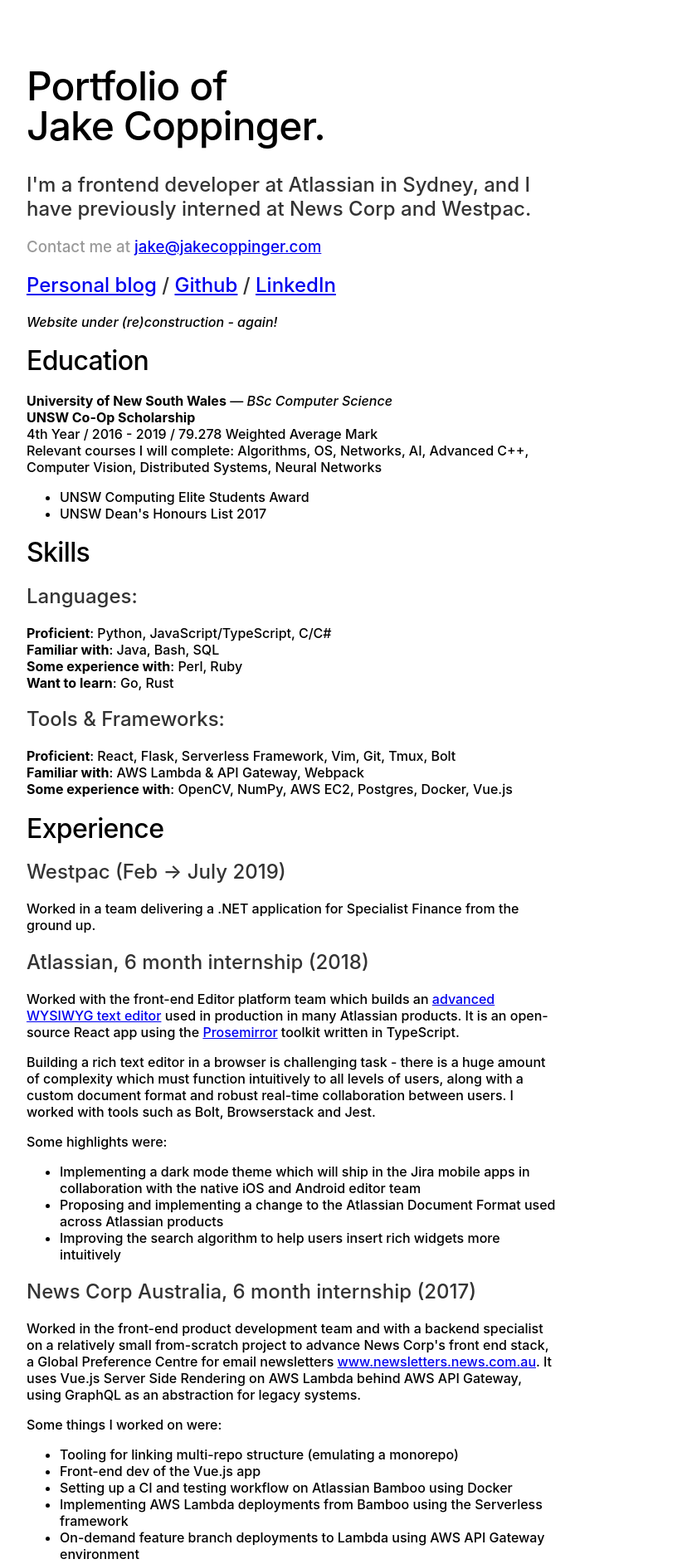
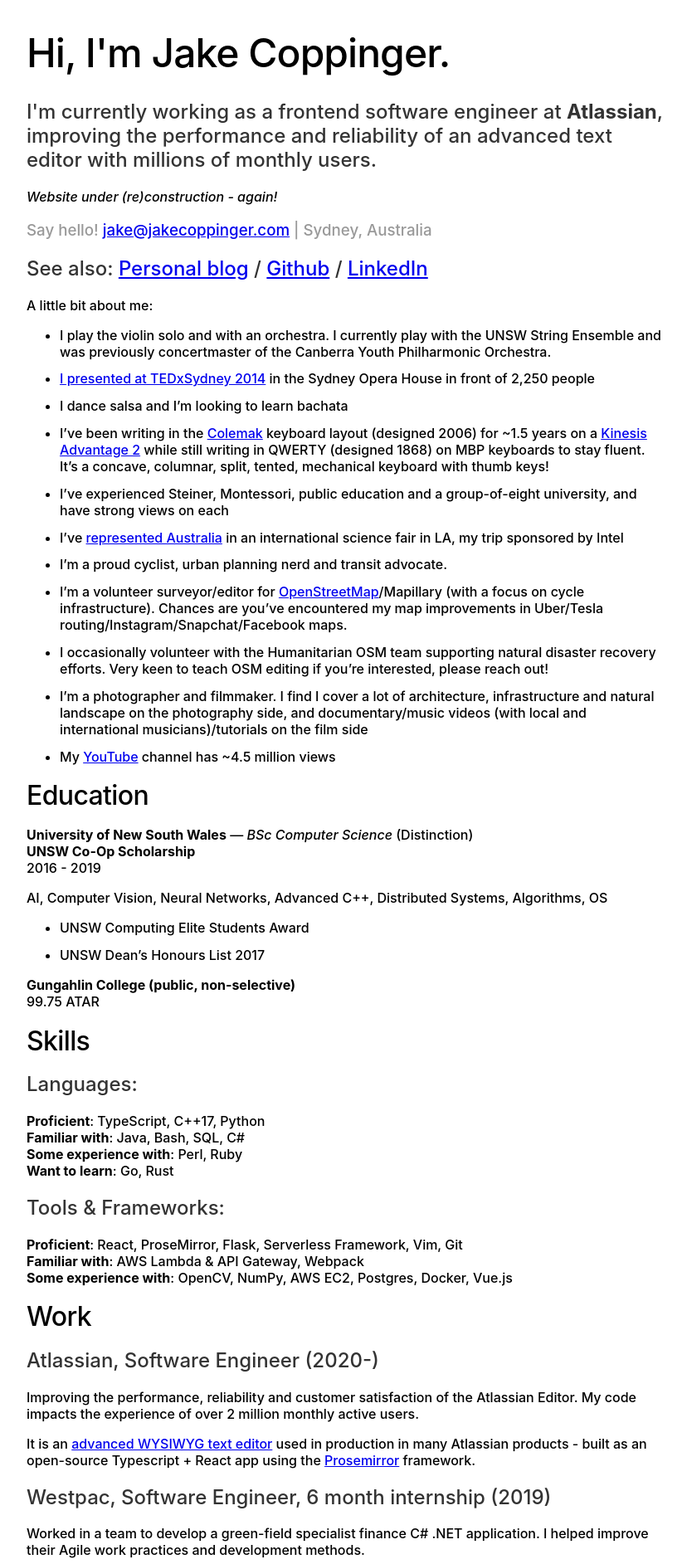
Before and after one commit to jakecoppinger/jakecoppinger.com, a Flask app: page / in a window 1280 px wide. Shown: the top 1885 px of the page at 83% size, without its empty margins (104-932 px from the left). Run offline with Flask 2, Linux system fonts and the light colour scheme; style sheets or scripts are compiled from the project's sources.

Commit message:
Website update with things about me

```diff
--- a/assets/scss/landing.scss
+++ b/assets/scss/landing.scss
@@ -1,9 +1,9 @@
 #landingscreen {
     height: 100vh;
-    margin-top:10vh;
-    width:50vw;
+    margin-top:5vh;
+    width:60vw;
     margin-left: 10vw;
-    margin-right: 40vw;
+    margin-right: 30vw;
 }
 
 
@@ -20,6 +20,10 @@
 p, h1, h2, h3, li {
     font-family: -apple-system, BlinkMacSystemFont, "akzidenz-grotesk_pro_regular", sans-serif;
     font-weight: 500;
+}
+
+li {
+    margin-bottom: 0.8em;
 }
 
 #maintitle h1 {
--- a/templates/base.html
+++ b/templates/base.html
@@ -2,7 +2,7 @@
 <html>
     <head>
         <meta charset="UTF-8">
-        <title>{% block title %}{% endblock %} - Jake Coppinger</title>
+        <title>{% block title %}{% endblock %}</title>
         <meta name="description" content="{% block description %}{% endblock %}"/>
 
         <meta name="viewport" content="width=device-width, initial-scale=1.0" />
--- a/templates/index.html
+++ b/templates/index.html
@@ -1,128 +1,104 @@
 {% extends "base.html" %}
 
- {% block title %}Portfolio{% endblock %} {% block description %}Portfolio of Jake Coppinger. I'm a final year Computer Science student at UNSW in Sydney, and I have previously been an intern at Atlassian, Westpac and News Corp. I'll be working at Atlassian from 2020.{% endblock %}
+ {% block title %}Jake Coppinger: Portfolio{% endblock %}
+ {% block description %}Personal website of Jake Coppinger. I'm currently working as a frontend software engineer at Atlassian, improving the performance and reliability of an advanced text editor with millions of monthly users.{% endblock %}
 
  {% block body %}
 <div id="landingscreen">
     <div id="maintitle">
-        <h1>Portfolio of <br>Jake Coppinger.</h1>
-        <h2>I'm a frontend developer at Atlassian in Sydney, and I have previously interned at News Corp and Westpac.<h2>
+        <h1>Hi, I'm Jake Coppinger.</h1>
 
-        <h3>Contact me at <a href="mailto:jake@jakecoppinger.com">jake@jakecoppinger.com</a></h3>
+        <h2>I'm currently working as a frontend software engineer at <b>Atlassian</b>, improving the performance and reliability of an advanced text editor with millions of monthly users.</h2>
 
-        <h2>
+        <p><i>Website under (re)construction - again!</p></i>
+        <h3>Say hello! <a href="mailto:jake@jakecoppinger.com">jake@jakecoppinger.com</a> | Sydney, Australia</h3>
+
+        <h2>See also:
             <a href="https://jakecoppinger.blog/" target=”_blank”>Personal blog</a> /
             <a href="https://github.com/jakecoppinger/" target=”_blank”>Github</a> /
             <a href="http://au.linkedin.com/in/jakecoppinger" target=”_blank”>LinkedIn</a>
         </h2>
+        <p>A little bit about me:</p>
+<ul>
+<li>I play the violin solo and with an orchestra. I currently play with the UNSW String Ensemble and was previously concertmaster of the Canberra Youth Philharmonic Orchestra.</li>
+<li><a href="https://tedxsydney.com/talk/how-i-learned-to-improve-technology-jake-coppinger/">I presented at TEDxSydney 2014</a> in the Sydney Opera House in front of 2,250 people</li>
+<li>I dance salsa and I’m looking to learn bachata</li>
+<li>I’ve been writing in the <a href="https://colemak.com/">Colemak</a> keyboard layout (designed 2006) for ~1.5 years on a <a href="https://kinesis-ergo.com/shop/advantage2/">Kinesis Advantage 2</a> while still writing in QWERTY (designed 1868) on MBP keyboards to stay fluent. It’s a concave, columnar, split, tented, mechanical keyboard with thumb keys!</li>
+<li>I’ve experienced Steiner, Montessori, public education and a group-of-eight university, and have strong views on each</li>
+<li>I’ve <a href="https://www.scienceawards.org.au/Alumni-home/Meet-the-Alumni/Jake-Coppinger">represented Australia</a> in an international science fair in LA, my trip sponsored by Intel</li>
+<li>I’m a proud cyclist, urban planning nerd and transit advocate.</li>
+<li>I’m a volunteer surveyor/editor for <a href="https://www.openstreetmap.org/">OpenStreetMap</a>/Mapillary (with a focus on cycle infrastructure). Chances are you’ve encountered my map improvements in Uber/Tesla routing/Instagram/Snapchat/Facebook maps.</li>
+<li>I occasionally volunteer with the Humanitarian OSM team supporting natural disaster recovery efforts. Very keen to teach OSM editing if you’re interested, please reach out!</li>
+<li>I’m a photographer and filmmaker. I find I cover a lot of architecture, infrastructure and natural landscape on the photography side, and documentary/music videos (with local and international musicians)/tutorials on the film side</li>
+<li>My <a href="https://www.youtube.com/channel/UC15uvzjScSczMssCGvGg6aQ">YouTube</a> channel has ~4.5 million views</li>
+</ul>
+
+
 </div>
 
-<p><i>Website under (re)construction - again!</p></i>
 <!-- <h1>Resume (<a href="/pdf/Jake Coppinger Resume - 20th Feb 2019.pdf">download PDF</a>)</h1> -->
-
-<h1 id="toc_0">Education</h1>
-
-<p><strong>University of New South Wales</strong> — <em>BSc Computer Science</em><br>
-<strong>UNSW Co-Op Scholarship</strong><br>
-4th Year / 2016 - 2019 / 79.278 Weighted Average Mark<br>
-Relevant courses I will complete: Algorithms, OS, Networks, AI, Advanced C++, Computer Vision, Distributed Systems, Neural Networks</p>
-
+<h1 id="education">Education</h1>
+<p><strong>University of New South Wales</strong> — <em>BSc Computer Science</em> (Distinction)<br />
+<strong>UNSW Co-Op Scholarship</strong><br />
+2016 - 2019</p>
+<p>AI, Computer Vision, Neural Networks, Advanced C++, Distributed Systems, Algorithms, OS</p>
 <ul>
 <li>UNSW Computing Elite Students Award</li>
-<li>UNSW Dean&#39;s Honours List 2017</li>
+<li>UNSW Dean’s Honours List 2017</li>
 </ul>
-
-<h1 id="toc_1">Skills</h1>
-
-<h2 id="toc_2">Languages:</h2>
-
-<p><strong>Proficient</strong>: Python, JavaScript/TypeScript, C/C#<br>
-<strong>Familiar with</strong>: Java, Bash, SQL<br>
-<strong>Some experience with</strong>: Perl, Ruby<br>
+<p><strong>Gungahlin College (public, non-selective)</strong><br />
+99.75 ATAR</p>
+<h1 id="skills">Skills</h1>
+<h2 id="languages">Languages:</h2>
+<p><strong>Proficient</strong>: TypeScript, C++17, Python<br />
+<strong>Familiar with</strong>: Java, Bash, SQL, C#<br />
+<strong>Some experience with</strong>: Perl, Ruby<br />
 <strong>Want to learn</strong>: Go, Rust</p>
-
-<h2 id="toc_3">Tools &amp; Frameworks:</h2>
-
-<p><strong>Proficient</strong>: React, Flask, Serverless Framework, Vim, Git, Tmux, Bolt<br>
-<strong>Familiar with</strong>: AWS Lambda &amp; API Gateway, Webpack<br>
+<h2 id="tools-frameworks">Tools &amp; Frameworks:</h2>
+<p><strong>Proficient</strong>: React, ProseMirror, Flask, Serverless Framework, Vim, Git<br />
+<strong>Familiar with</strong>: AWS Lambda &amp; API Gateway, Webpack<br />
 <strong>Some experience with</strong>: OpenCV, NumPy, AWS EC2, Postgres, Docker, Vue.js</p>
-
-<h1 id="toc_4">Experience</h1>
-
-<h2 id="toc_5">Westpac (Feb -&gt; July 2019)</h2>
-<p>Worked in a team delivering a .NET application for Specialist Finance from the ground up.</p>
-
-<h2 id="toc_6">Atlassian, 6 month internship (2018)</h2>
-
+<h1 id="work">Work</h1>
+<h2 id="atlassian-software-engineer-2020-">Atlassian, Software Engineer (2020-)</h2>
+<p>Improving the performance, reliability and customer satisfaction of the Atlassian Editor. My code impacts the experience of over 2 million monthly active users.</p>
+<p>It is an <a href="https://atlaskit.atlassian.com/packages/editor/editor-core">advanced WYSIWYG text editor</a> used in production in many Atlassian products - built as an open-source Typescript + React app using the <a href="https://prosemirror.net/">Prosemirror</a> framework.</p>
+<h2 id="westpac-software-engineer-6-month-internship-2019">Westpac, Software Engineer, 6 month internship (2019)</h2>
+<p>Worked in a team to develop a green-field specialist finance C# .NET application. I helped improve their Agile work practices and development methods.</p>
+<h2 id="atlassian-software-engineer-6-month-internship-2018">Atlassian, Software Engineer, 6 month internship (2018)</h2>
 <p>Worked with the front-end Editor platform team which builds an <a href="https://atlaskit.atlassian.com/packages/editor/editor-core">advanced WYSIWYG text editor</a> used in production in many Atlassian products. It is an open-source React app using the <a href="https://prosemirror.net/">Prosemirror</a> toolkit written in TypeScript.</p>
-
 <p>Building a rich text editor in a browser is challenging task - there is a huge amount of complexity which must function intuitively to all levels of users, along with a custom document format and robust real-time collaboration between users. I worked with tools such as Bolt, Browserstack and Jest.</p>
-
-<p>Some highlights were:
+<p>Some highlights were: - Implementing a dark mode theme which will ship in the Jira mobile apps in collaboration with the native iOS and Android editor team - Proposing and implementing a change to the Atlassian Document Format used across Atlassian products - Improving the search algorithm to help users insert rich widgets more intuitively</p>
+<h2 id="news-corp-australia-6-month-internship-2017">News Corp Australia, 6 month internship (2017)</h2>
+<p>Worked in the front-end product development team and with a backend specialist on a relatively small from-scratch project to advance News Corp’s front end stack, a Global Preference Centre for email newsletters <a href="https://www.newsletters.news.com.au/">www.newsletters.news.com.au</a>. It uses Vue.js Server Side Rendering on AWS Lambda behind AWS API Gateway, using GraphQL as an abstraction for legacy systems.</p>
+<p>Some things I worked on were: - Tooling for linking multi-repo structure (emulating a monorepo) - Front-end dev of the Vue.js app - Setting up a CI and testing workflow on Atlassian Bamboo using Docker - Implementing AWS Lambda deployments from Bamboo using the Serverless framework - On-demand feature branch deployments to Lambda using AWS API Gateway environment - JS unit tests, setting up Vue component tests using JSDOM, headless parallel Serverless screenshot integration tests - Load testing to determine the best Lambda CPU/RAM settings and cost - Improving SSR performance using AWS X-Ray tracing; ~300ms render time to ~50ms</p>
+<h1 id="projects">Projects</h1>
+<h3 id="cloudspotting.app-2019-github.comjakecoppingercloudspotting.app">Cloudspotting.app, 2019 <em><a href="https://github.com/jakecoppinger/cloudspotting.app">github.com/jakecoppinger/cloudspotting.app</a></em></h3>
+<p>(No longer in active development due to imagery licencing issues)</p>
+<p>Weather radar simplified - a web app that shows every Bureau of Meteorology radar image animated on a slippy map in your exact location. I wrote a custom tileserver which georeferences BOM images and generates slippy map tilesets with Python GDAL and ImageMagick, served up to a Mapbox OpenGL slippy map using an OpenStreetMap cache.</p>
+<p>Written in TypeScript (for web and Node) and Python. I also tinkered with FFT powered rain prediction!</p>
+<h3 id="sydney-bus-departures-2017-github.comjakecoppingersydney-bus-departures">Sydney Bus Departures, 2017 <em><a href="https://github.com/jakecoppinger/sydney-bus-departures">github.com/jakecoppinger/sydney-bus-departures</a></em></h3>
+<p>I created a simple API running on AWS Lambda &amp; Heroku to query real-time Sydney bus arrivals using TfNSW’s Trip Planner API. I also built a Pebble JS app to query my nearest favourite bus stops and get real-time departures. (I previously visualised Sydney transit data along with a short film/swiss poster: <em><a href="https://jakecoppinger.com/transit_in_sydney">jakecoppinger.com/transit_in_sydney</a></em>)</p>
+<h3 id="urbanscribe-2016-github.comjakecoppingerurbanscribe">UrbanScribe, 2016 <em><a href="https://github.com/jakecoppinger/urbanscribe">github.com/jakecoppinger/urbanscribe</a></em></h3>
+<p>I developed a proof-of-concept system to enable A/B testing in architecture using computer vision. A laptop recognises pedestrians with OpenCV, sends their positions over WiFi to an Arduino which plots their position on a piece of paper.</p>
+<h3 id="departing.io-2015-jakecoppinger.comdeparting_io">Departing.io, 2015 <em><a href="https://jakecoppinger.com/departing_io">jakecoppinger.com/departing_io</a></em></h3>
+<p>A real-time bus arrivals app for Canberra to simply answer “When will my next bus come”. Built with a Python backend on Heroku which queries the ACT government’s NXTBUS SIRI API and a JS front end that renders on a Canvas using Processing.js</p>
+<h3 id="swirlesque-2013-jakecoppinger.comswirlesque">Swirlesque, 2013 <em><a href="http://jakecoppinger.com/swirlesque">jakecoppinger.com/swirlesque</a></em></h3>
+<p>A system for interacting with IoT devices using hand gestures. I developed an Arduino based prototype with a low power gesture recognition algorithm, an Android app in Processing and a 3D printed casing through a year long independent research project while in year 12. I presented my research at <a href="https://www.youtube.com/watch?v=vtvcRfo887Y">TEDxSydney</a>, <a href="http://www.scienceawards.org.au/Alumni-home/Meet-the-Alumni/Jake-Coppinger">Intel ISEF</a>, <a href="http://www.australianscience.com.au/news/teen-innovators-head-to-head-for-top-science-awards/">BHPBSEA</a>, Razorfish, <a href="https://www.youtube.com/watch?v=9PwltXKtkKk">CSIRO</a> and was interviewed by <a href="http://kwhs.wharton.upenn.edu/2014/08/intelligent-glove-smartphone-app-teens-perspective-whats-missing-classroom/">University of Pennsylvania</a>, <a href="http://www.smh.com.au/small-business/smallbiz-tech/youll-never-look-at-an-iphone-the-same-20141215-127ubw.html">SMH</a>, <a href="http://www.theaustralian.com.au/innovationchallenge/little-gesture-may-eradicate-clicks-and-taps/story-fnj8drpe-1227094107331">The Australian</a>, <a href="https://www.youtube.com/watch?v=9PwltXKtkKk">ABC News</a>, <a href="https://www.youtube.com/watch?v=Tb1UAHiXuHc">7:30 report</a>, <a href="https://www.youtube.com/watch?v=pmZNDREPOIw">Ten</a> and <a href="https://www.youtube.com/watch?v=8vt5k36GJIM">7 News</a>.</p>
+<h1 id="other-skills">Other skills</h1>
 <ul>
-    <li>Implementing a dark mode theme which will ship in the Jira mobile apps in collaboration with the native iOS and Android editor team</li>
-    <li>Proposing and implementing a change to the Atlassian Document Format used across Atlassian products</li>
-    <li>Improving the search algorithm to help users insert rich widgets more intuitively</li>
-</ul>
-
-<h2 id="toc_7">News Corp Australia, 6 month internship (2017)</h2>
-
-<p>Worked in the front-end product development team and with a backend specialist on a relatively small from-scratch project to advance News Corp&#39;s front end stack, a Global Preference Centre for email newsletters <a href="https://www.newsletters.news.com.au/">www.newsletters.news.com.au</a>. It uses Vue.js Server Side Rendering on AWS Lambda behind AWS API Gateway, using GraphQL as an abstraction for legacy systems.</p>
-
-<p>Some things I worked on were:
-<ul>
-    <li>Tooling for linking multi-repo structure (emulating a monorepo)</li>
-    <li>Front-end dev of the Vue.js app</li>
-    <li>Setting up a CI and testing workflow on Atlassian Bamboo using Docker</li>
-    <li>Implementing AWS Lambda deployments from Bamboo using the Serverless framework</li>
-    <li>On-demand feature branch deployments to Lambda using AWS API Gateway environment</li>
-    <li>JS unit tests, setting up Vue component tests using JSDOM, headless parallel Serverless screenshot integration tests</li>
-    <li>Load testing to determine the best Lambda CPU/RAM settings and cost</li>
-    <li>Improving SSR performance using AWS X-Ray tracing; ~300ms render time to ~50ms</p>
-</ul>
-<h1 id="toc_8">Projects</h1>
-
-<h3 id="toc_9">Cloudspotting.app, 2019 <em><a href="https://github.com/jakecoppinger/cloudspotting.app">github.com/jakecoppinger/cloudspotting.app</a></em></h3>
-
-<p>(Still in very active development, I really wanted to ship!)</p>
-
-<p>Weather radar simplified - a web app that shows every Bureau of Meteorology radar image animated on a slippy map in your exact location. I wrote a custom tileserver which georeferences BOM images and generates slippy map tilesets with Python GDAL and ImageMagick, served up to a Mapbox OpenGL slippy map using an OpenStreetMap cache.</p>
-
-<p>Written in TypeScript (for web and Node) and Python. I&#39;ve been tinkering with FFT powered rain prediction but I need the map first!</p>
-
-<h3 id="toc_10">Sydney Bus Departures, 2017 <em><a href="https://github.com/jakecoppinger/sydney-bus-departures">github.com/jakecoppinger/sydney-bus-departures</a></em></h3>
-
-<p>I created a simple API running on AWS Lambda &amp; Heroku to query real-time Sydney bus arrivals using TfNSW&#39;s Trip Planner API. I also built a Pebble JS app to query my nearest favourite bus stops and get real-time departures. (I previously visualised Sydney transit data along with a short film/swiss poster: <em><a href="https://jakecoppinger.com/transit_in_sydney">jakecoppinger.com/transit<em>in</em>sydney</a></em>)</p>
-
-<h3 id="toc_11">UrbanScribe, 2016 <em><a href="https://github.com/jakecoppinger/urbanscribe">github.com/jakecoppinger/urbanscribe</a></em></h3>
-
-<p>I developed a proof-of-concept system to enable A/B testing in architecture using computer vision. A laptop recognises pedestrians with OpenCV, sends their positions over WiFi to an Arduino which plots their position on a piece of paper.</p>
-
-<h3 id="toc_12">Departing.io, 2015 <em><a href="https://jakecoppinger.com/departing_io">jakecoppinger.com/departing_io</a></em></h3>
-
-<p>A real-time bus arrivals app for Canberra to simply answer “When will my next bus come”. Built with a Python backend on Heroku which queries the ACT government&#39;s NXTBUS SIRI API and a JS front end that renders on a Canvas using Processing.js</p>
-
-<h3 id="toc_13">Swirlesque, 2013  <em><a href="http://jakecoppinger.com/swirlesque">jakecoppinger.com/swirlesque</a></em></h3>
-
-<p>A system for interacting with IoT devices using hand gestures. I developed an Arduino based prototype with a low power gesture recognition algorithm, an Android app in Processing and a 3D printed casing through a year long independent research project while in year 12. I presented my research at <a href="https://www.youtube.com/watch?v=vtvcRfo887Y">TEDxSydney</a>, <a href="http://www.scienceawards.org.au/Alumni-home/Meet-the-Alumni/Jake-Coppinger">Intel ISEF</a>, <a href="http://www.australianscience.com.au/news/teen-innovators-head-to-head-for-top-science-awards/">BHPBSEA</a>, Razorfish, <a href="https://www.youtube.com/watch?v=9PwltXKtkKk">CSIRO</a> and was interviewed by <a href="http://kwhs.wharton.upenn.edu/2014/08/intelligent-glove-smartphone-app-teens-perspective-whats-missing-classroom/">University of Pennsylvania</a>, <a href="http://www.smh.com.au/small-business/smallbiz-tech/youll-never-look-at-an-iphone-the-same-20141215-127ubw.html">SMH</a>, <a href="http://www.theaustralian.com.au/innovationchallenge/little-gesture-may-eradicate-clicks-and-taps/story-fnj8drpe-1227094107331">The Australian</a>, <a href="https://www.youtube.com/watch?v=9PwltXKtkKk">ABC News</a>, <a href="https://www.youtube.com/watch?v=Tb1UAHiXuHc">7:30 report</a>, <a href="https://www.youtube.com/watch?v=pmZNDREPOIw">Ten</a> and <a href="https://www.youtube.com/watch?v=8vt5k36GJIM">7 News</a>.</p>
-
-<h1 id="toc_14">Other skills</h1>
-
-<ul>
-<li>I play the violin with the UNSW String Ensemble and I was previously principal violinist in the Canberra Youth Philharmonic Orchestra</li>
+<li>I play the violin with the UNSW String Ensemble and I was previously in the leadership role of principal violinist in the Canberra Youth Philharmonic Orchestra</li>
 <li>I can type in Colemak faster than Qwerty</li>
 <li>Maps: Active Open Street Map volunteer since January 2018</li>
 <li>Film: I have a love for all aspects of filmmaking</li>
 <li>Design: I have a fascination with graphic, user experience and industrial design along with architecture.</li>
 </ul>
-
-<h1 id="toc_15">Achievements</h1>
-
+<h1 id="achievements">Achievements</h1>
 <ul>
 <li><a href="https://www.youtube.com/watch?v=8vt5k36GJIM">Represented Australia</a> at the Intel International Science &amp; Engineering Fair 2014, Los Angeles</li>
 <li><a href="https://jakecoppinger.com/swirlesque">Presented my IoT gesture recognition research</a> at <strong>TEDxSydney</strong> 2014, audience of 2,250</li>
-<li><strong>~4.3m</strong> views subscribers on my <a href="https://www.youtube.com/c/jakecoppinger">filmmaking YouTube channel</a></li>
+<li><strong>4.5 million views &amp; </strong>63k** subscribers on my <a href="https://www.youtube.com/c/jakecoppinger">filmmaking YouTube channel</a></li>
 </ul>
+
 
 
 <h3>Contact me at <a href="mailto:jake@jakecoppinger.com">jake@jakecoppinger.com</a>.</h3>
```
